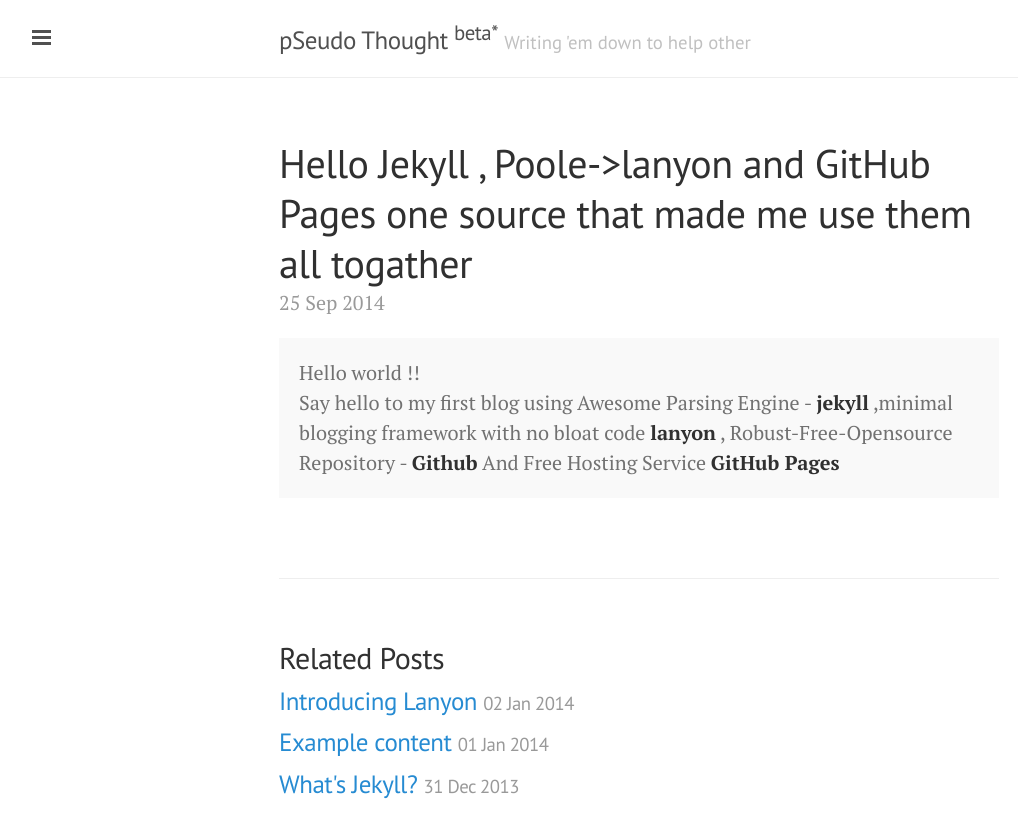
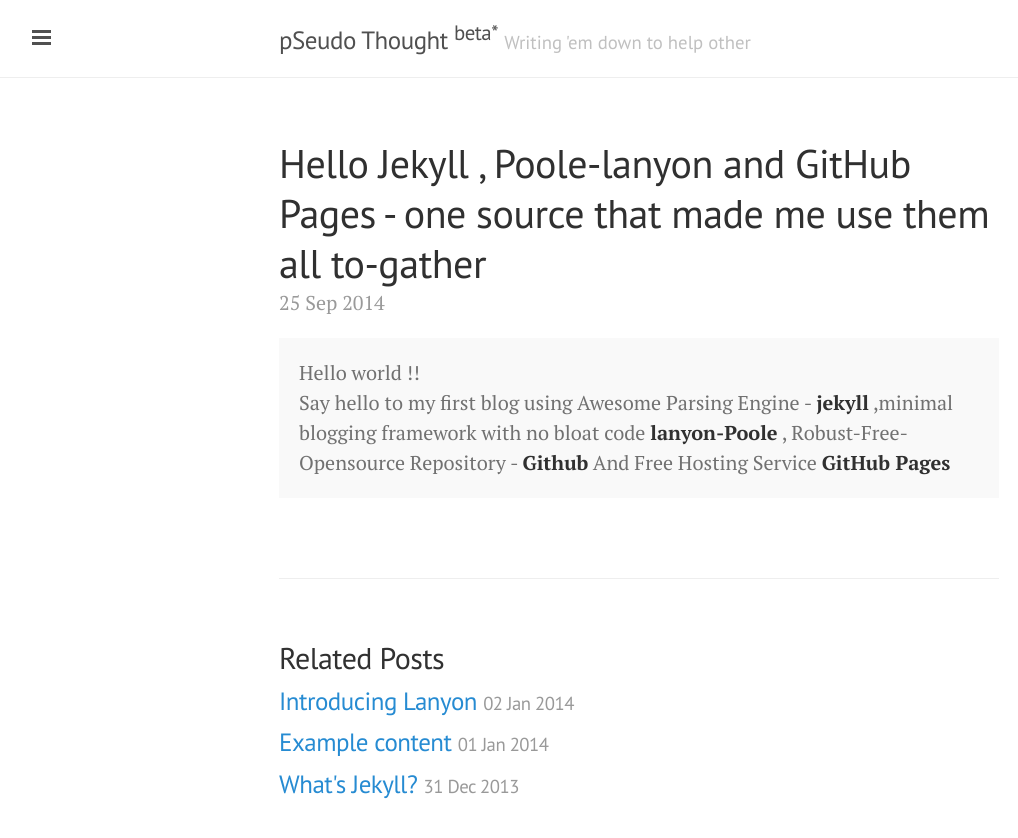
Before and after one commit to DharmeshPandav/dharmeshpandav.github.io, a Jekyll site: the page built from _posts/2014-09-25-Hello jekyll.md, in a window 1280 px wide. Shown: the top 838 px of the page, without its empty margins (1-1019 px from the left). Built offline with Jekyll 4.4.1, drawn with Linux system fonts in a browser that asks for light colours; Markdown is read by kramdown in place of the engine named in the settings.

Commit message:
changed config

```diff
--- a/_posts/2014-09-25-Hello jekyll.md
+++ b/_posts/2014-09-25-Hello jekyll.md
@@ -1,11 +1,11 @@
 ---
 layout: post
-title : Hello Jekyll , Poole->lanyon and GitHub Pages one source that made me use them all togather
+title : Hello Jekyll , Poole-lanyon and GitHub Pages - one source that made me use them all to-gather
 ---
 
 <div class="message">
   Hello world !! <Br>
    Say hello to my first blog using Awesome Parsing Engine - <strong>jekyll</strong>
-   ,minimal blogging framework with no bloat code <strong>lanyon</strong> ,
+   ,minimal blogging framework with no bloat code <strong>lanyon-Poole</strong> ,
    Robust-Free-Opensource Repository - <strong>Github</strong> And Free Hosting Service <strong>GitHub Pages</strong>
 </div>
```
